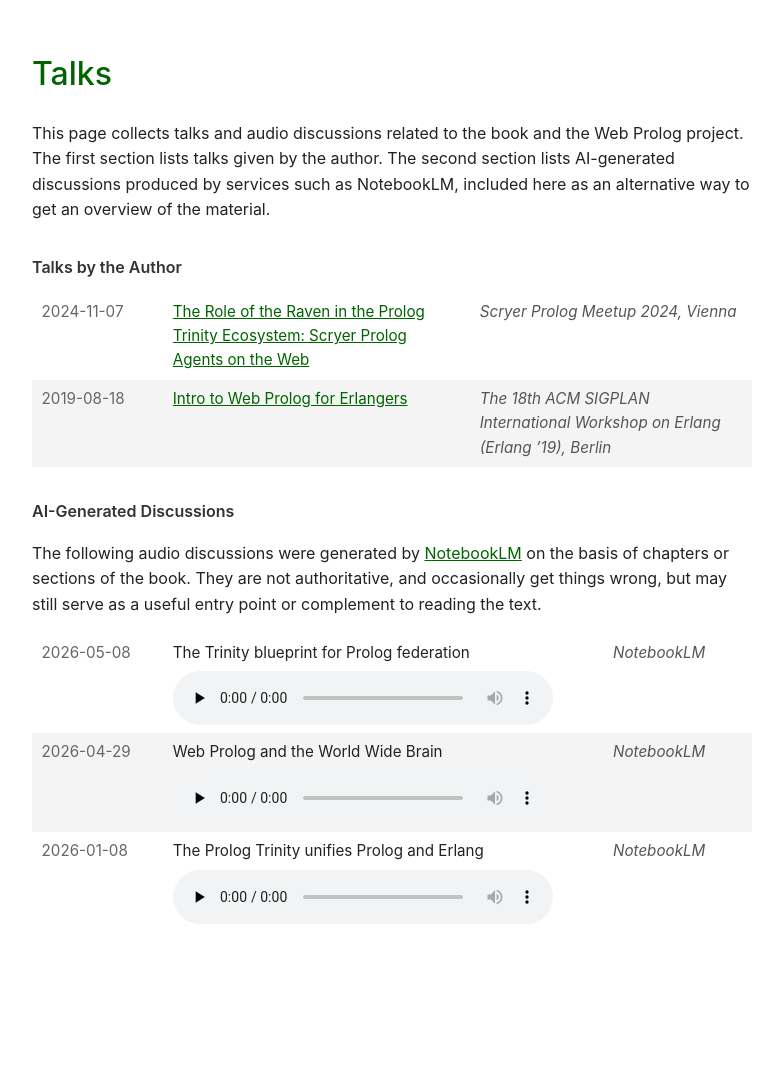
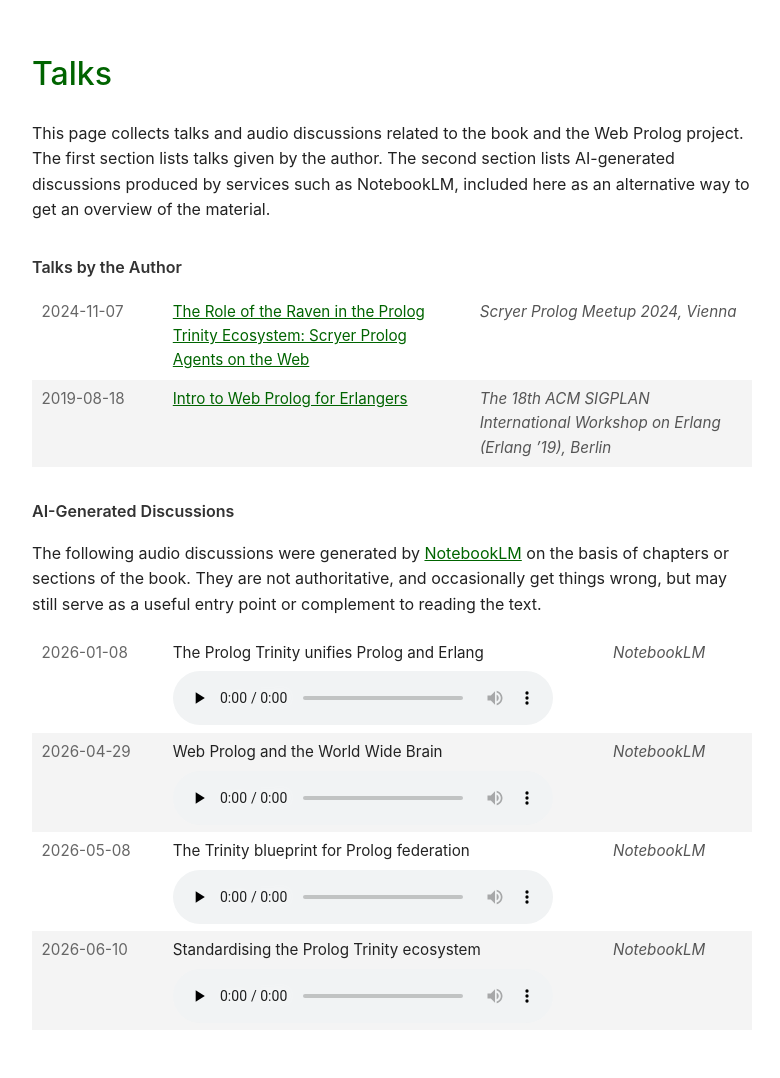
Before and after one commit to torbjornlager/book-project-home, a Jekyll site: the page talks.html, which Jekyll copies as it is, in a window 1280 px wide. Shown: the whole page, without its empty margins (248-1028 px from the left). Built offline with Jekyll 4.4.1, drawn with Linux system fonts in a browser that asks for light colours; before the commit the page ends 979 px from its top, so only the background shows below that.

Commit message:
A new notebooklm talk.

```diff
--- a/talks.html
+++ b/talks.html
@@ -87,11 +87,11 @@
 </p>
 <table>
   <tr>
-    <td class="date">2026-05-08</td>
+    <td class="date">2026-01-08</td>
     <td>
-      The Trinity blueprint for Prolog federation
+      The Prolog Trinity unifies Prolog and Erlang
       <audio controls preload="none">
-        <source src="assets/audio/The_Trinity_blueprint_for_Prolog_federation.m4a" type="audio/mp4">
+        <source src="assets/audio/Prolog_Trinity_Unifies_Logic_and_Erlang_Actors.m4a" type="audio/mp4">
       </audio>
     </td>
     <td class="venue">NotebookLM</td>
@@ -107,11 +107,21 @@
     <td class="venue">NotebookLM</td>
   </tr>
   <tr>
-    <td class="date">2026-01-08</td>
+    <td class="date">2026-05-08</td>
     <td>
-      The Prolog Trinity unifies Prolog and Erlang
+      The Trinity blueprint for Prolog federation
       <audio controls preload="none">
-        <source src="assets/audio/Prolog_Trinity_Unifies_Logic_and_Erlang_Actors.m4a" type="audio/mp4">
+        <source src="assets/audio/The_Trinity_blueprint_for_Prolog_federation.m4a" type="audio/mp4">
+      </audio>
+    </td>
+    <td class="venue">NotebookLM</td>
+  </tr>
+  <tr>
+    <td class="date">2026-06-10</td>
+    <td>
+      Standardising the Prolog Trinity ecosystem
+      <audio controls preload="none">
+        <source src="assets/audio/Standardizing_the_Prolog_Trinity_Ecosystem.m4a" type="audio/mp4">
       </audio>
     </td>
     <td class="venue">NotebookLM</td>
```
Also changed, not shown: 1 other file.
